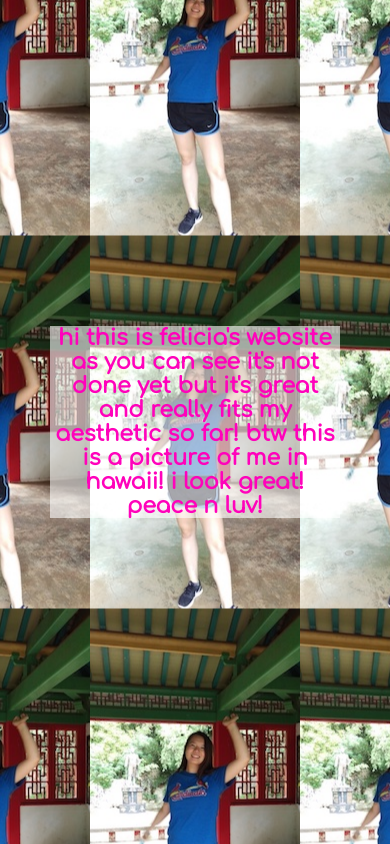
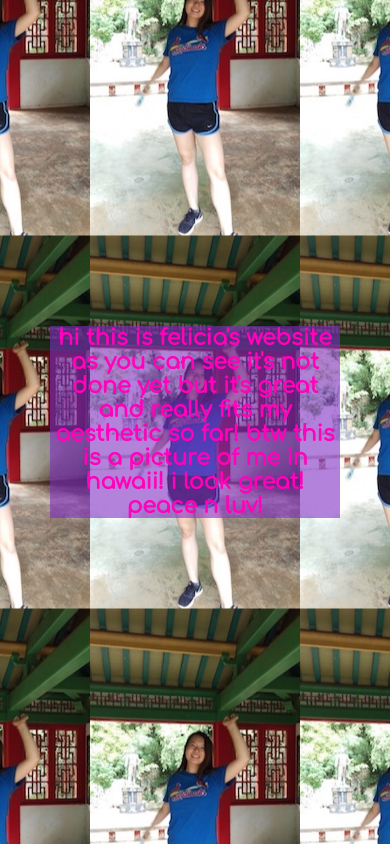
Before and after one commit to feliciawangme/website, a plain HTML site: page index.html in a window 390 px wide. Drawn offline with nearby package versions, Linux system fonts and the light colour scheme.

Commit message:
purplefied

```diff
--- a/css/style.css
+++ b/css/style.css
@@ -20,7 +20,7 @@ body {
 }
 
 .main-text {
-  background-color: rgba(255, 255, 255, .8);
+  background-color: rgba(129, 47, 196, .8);
   text-align: center;
   margin: 100px;
   font-family: 'Comfortaa', cursive;
@@ -31,7 +31,7 @@ body {
 
 @media (max-width: 500px) {
   .main-text {
-    background-color: rgba(255, 255, 255, .6);
+    background-color: rgba(129, 47, 196, .6);
     text-align: center;
     margin: 50px;
     font-family: 'Comfortaa', cursive;
```
